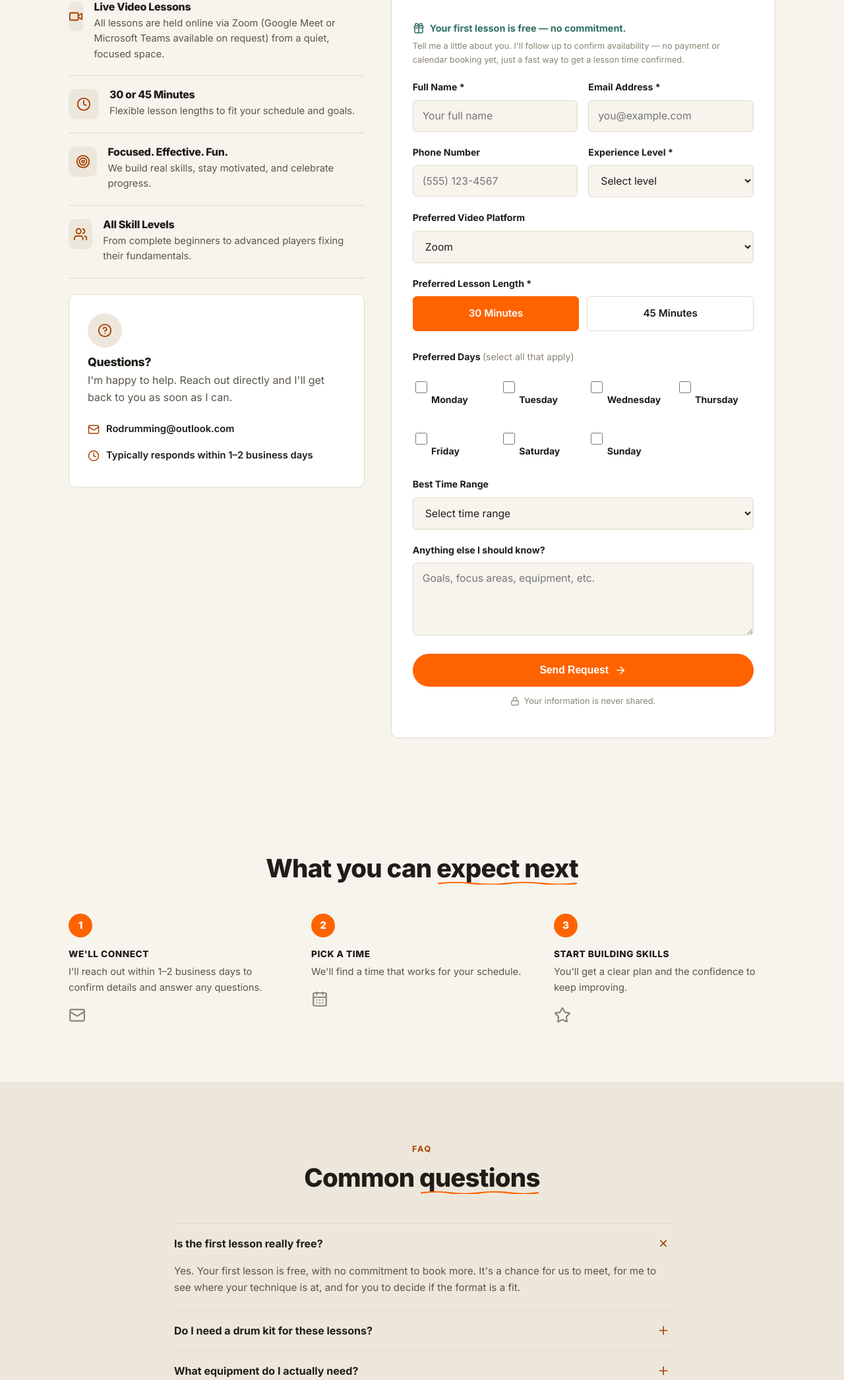
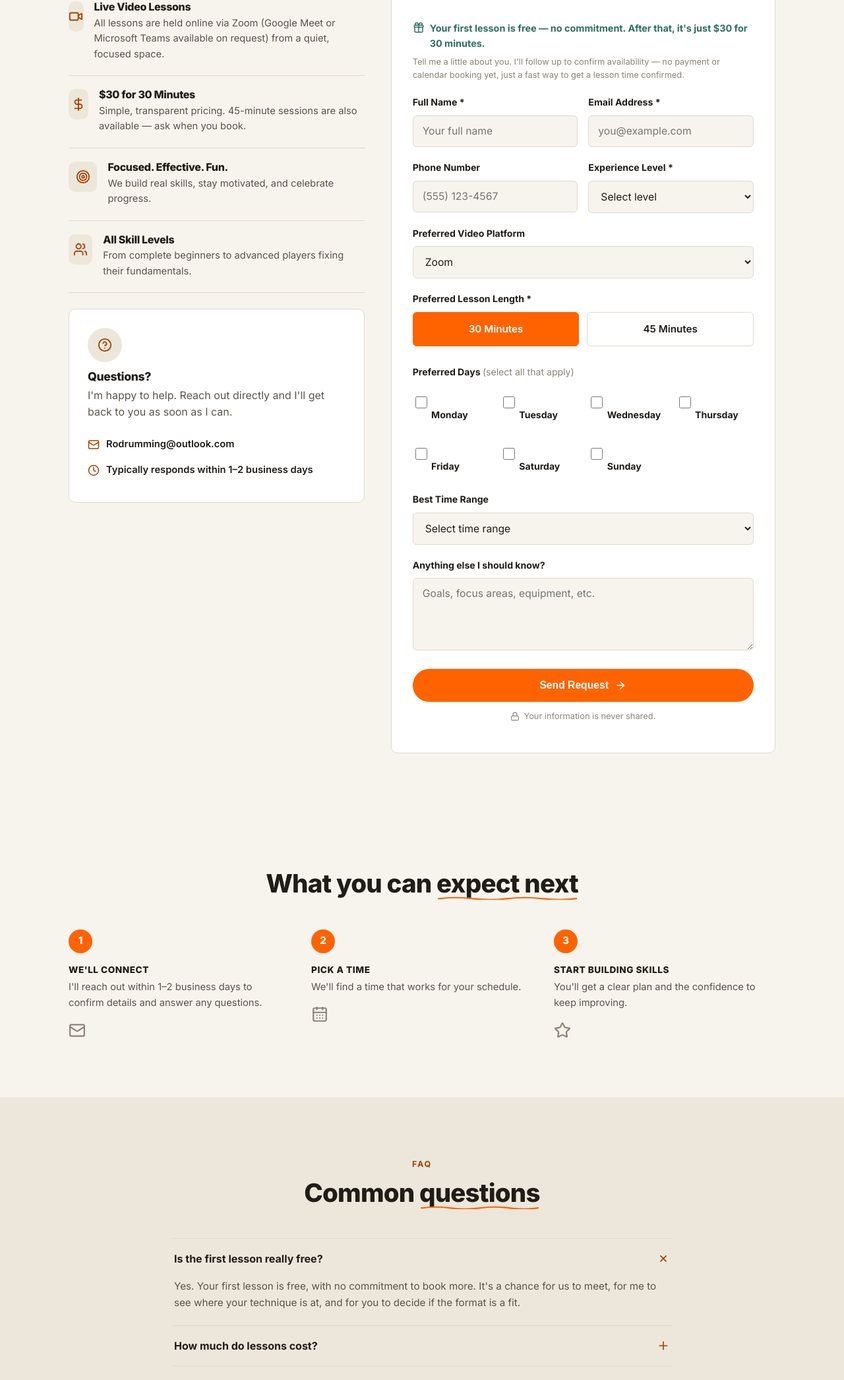
Before and after one commit to donnovanwint/rodrumming, a website: page contact/index.html in a window 1280 px wide. Shown: the part 705-2797 px from the top of the page at 66% size. Drawn offline with nearby package versions, Linux system fonts and the light colour scheme.

Commit message:
Add $30/30-minute pricing to Contact page and homepage
- Contact page: replaced the "30 or 45 Minutes" sidebar item with a
  dedicated pricing callout ("$30 for 30 Minutes"), added a new FAQ
  entry ("How much do lessons cost?"), and appended the price to the
  free-lesson note above the booking form
- Homepage: appended the same price to the hero's free-lesson note,
  right where the free-trial messaging already lives
- Only the 30-minute rate was given, so 45-minute sessions are referenced
  as available without inventing an unstated price for them
- Adjusted .free-lesson-note to align the icon to the top of the text
  now that it can wrap to two lines

Co-Authored-By: Claude Sonnet 5 <noreply@anthropic.com>

```diff
--- a/contact/index.html
+++ b/contact/index.html
@@ -82,10 +82,10 @@
           </div>
         </div>
         <div class="contact-card">
-          <div class="card-icon"><i data-lucide="clock"></i></div>
+          <div class="card-icon"><i data-lucide="dollar-sign"></i></div>
           <div>
-            <h3>30 or 45 Minutes</h3>
-            <p>Flexible lesson lengths to fit your schedule and goals.</p>
+            <h3>$30 for 30 Minutes</h3>
+            <p>Simple, transparent pricing. 45-minute sessions are also available — ask when you book.</p>
           </div>
         </div>
         <div class="contact-card">
@@ -117,7 +117,7 @@
       <div data-reveal>
         <div class="form-card">
           <h2>Schedule a Lesson</h2>
-          <p class="free-lesson-note"><i data-lucide="gift"></i> Your first lesson is free — no commitment.</p>
+          <p class="free-lesson-note"><i data-lucide="gift"></i> Your first lesson is free — no commitment. After that, it's just $30 for 30 minutes.</p>
           <p class="form-note">Tell me a little about you. I'll follow up to confirm availability — no payment or calendar booking yet, just a fast way to get a lesson time confirmed.</p>
 
           <form id="booking-form" action="https://formspree.io/f/xbgrqklz" method="POST">
@@ -265,6 +265,16 @@
 
         <div class="faq-item">
           <button class="faq-q">
+            How much do lessons cost?
+            <i data-lucide="plus"></i>
+          </button>
+          <div class="faq-a">
+            <p>$30 for a 30-minute lesson, after your free first session. 45-minute sessions are also available — ask about pricing when you book.</p>
+          </div>
+        </div>
+
+        <div class="faq-item">
+          <button class="faq-q">
             Do I need a drum kit for these lessons?
             <i data-lucide="plus"></i>
           </button>
--- a/css/style.css
+++ b/css/style.css
@@ -360,7 +360,7 @@ body.nav-open .mobile-panel {
 
 .free-lesson-note {
   display: inline-flex;
-  align-items: center;
+  align-items: flex-start;
   gap: 8px;
   margin-top: 16px;
   font-size: 0.9rem;
@@ -372,6 +372,7 @@ body.nav-open .mobile-panel {
   width: 18px;
   height: 18px;
   flex: none;
+  margin-top: 2px;
 }
 
 .hero-panel {
```
Also changed, not shown: index.html (+1 -1 lines).
